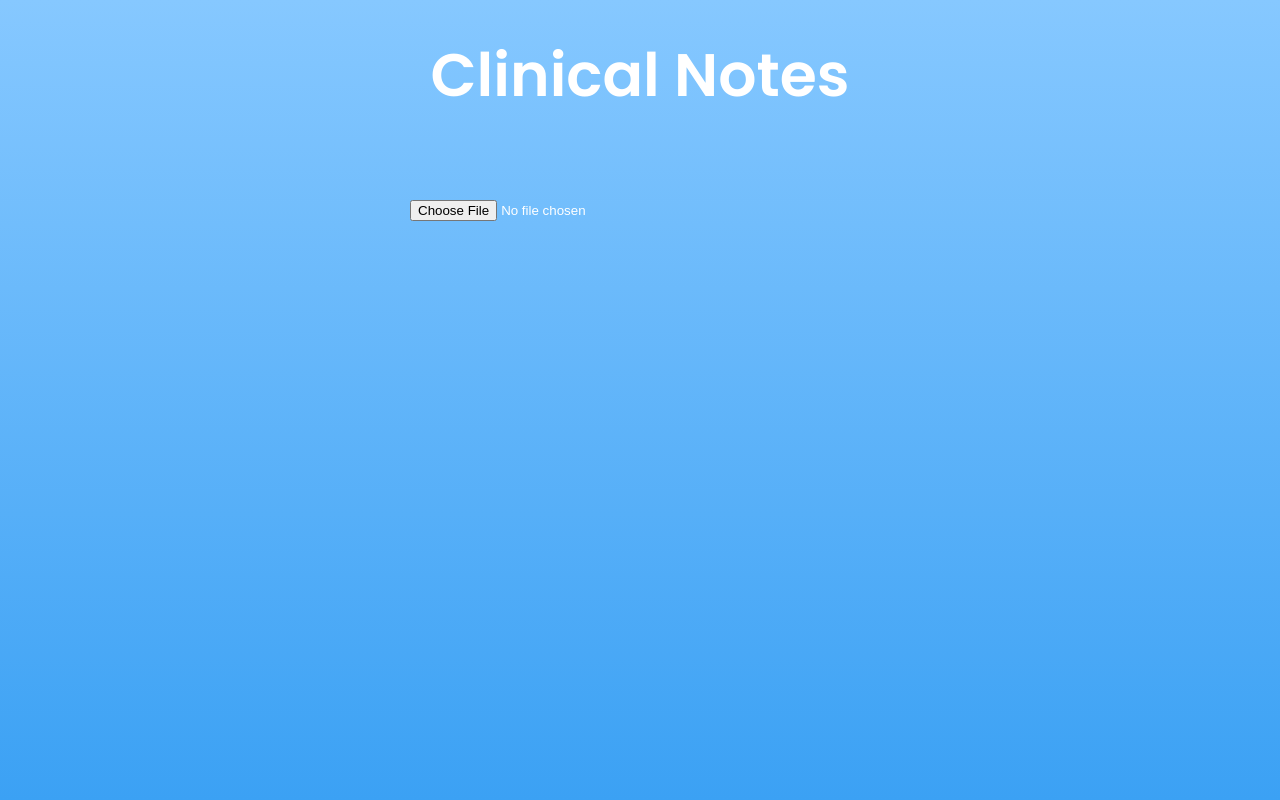
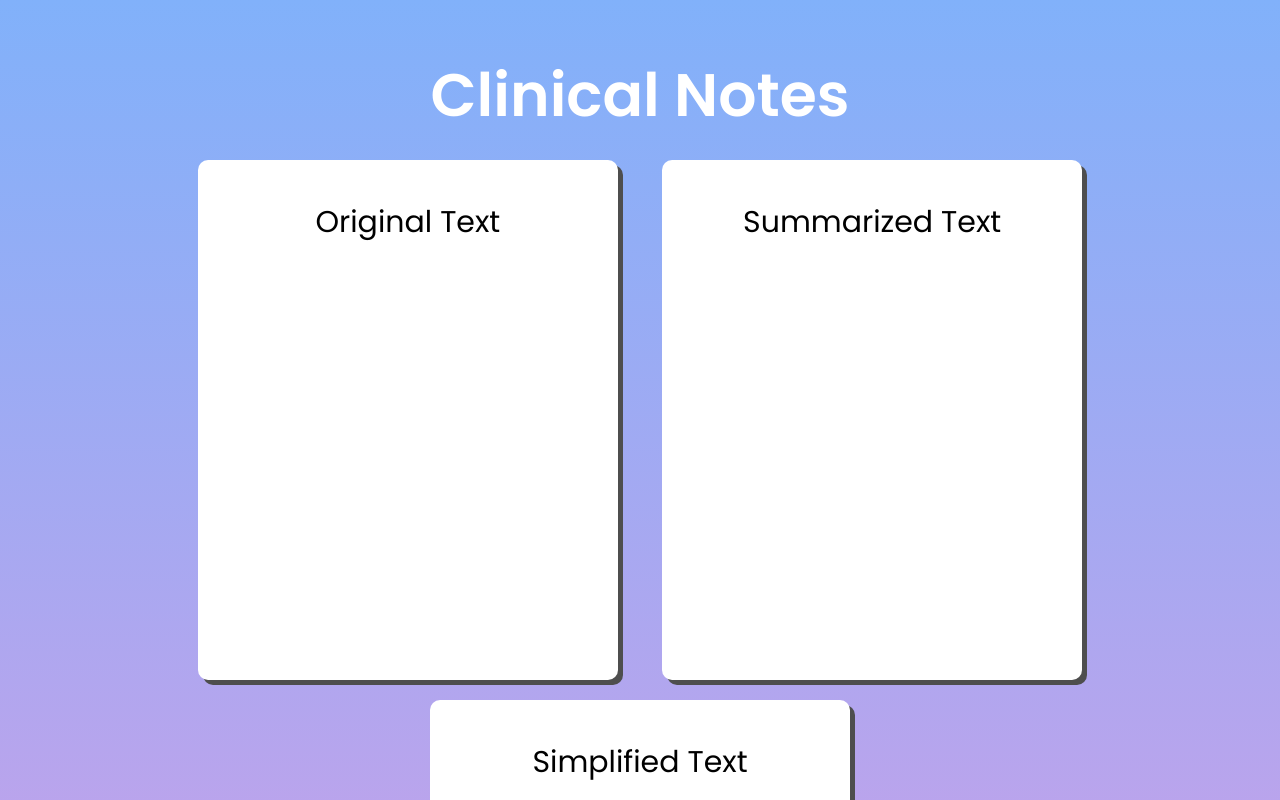
Before and after one commit to dan-builds-robots/clinical-notes-website, a plain HTML site: page index.html in a window 1280 px wide. Shown: the top 800 px of the page. Drawn offline with Linux system fonts and the light colour scheme.

Commit message:
greatly improved UI

```diff
--- a/index.html
+++ b/index.html
@@ -4,13 +4,17 @@
 <head>
     <style>
         body {
-            margin: 30;
-            background-image: linear-gradient(rgb(134, 200, 255), rgb(59, 161, 244));
+            /* margin: 30; */
+            /* background-image: linear-gradient(rgb(134, 200, 255), rgb(59, 161, 244)); */
+            /* background-image: linear-gradient(#A0B5EB, #C9F0E4); */
+            background-image: linear-gradient(#81B1FA, #d99de5);
             color: white;
             text-align: center;
             font-family: 'Poppins', sans-serif;
         }
         .title {
+            margin-top: 50;
+            margin-bottom: 20;
             font-size: 60;
             font-weight: 600;
         }
@@ -24,11 +28,46 @@
             width: 500;
             height: 500;
         }
+        .container {
+            width: 400;
+            height: 500;
+            background-color: white;
+            color: black;
+            display: inline-block;
+            padding: 10;
+            margin: 0 20 20 20;
+            border-radius: 10px;
+            box-shadow: 5px 5px #4e4e4e;
+
+        }
+        .section-title {
+            font-size: 30;
+            font-weight: 400;
+        }
+        /* .horizontal {
+            width: 8000px;
+        } */
     </style>
 </head>
 
 <body>
     <p class="title">Clinical Notes</p>
+    <div class="horizontal">
 
-    <input type="file" id="upload-file"/>
+        <div class="container">
+            <p class="section-title">Original Text</p>
+            <p class="text" id="original_text"></p>
+        </div>
+
+        <div class="container">
+            <p class="section-title">Summarized Text</p>
+            <p class="text" id="summarized_text"></p>
+        </div>
+        <div class="container">
+            <p class="section-title">Simplified Text</p>
+            <p class="text" id="simplified_text"></p>
+        </div>
+    </div>
+
+    <!-- <input type="file" id="upload-file"/> -->
 </body>
```
